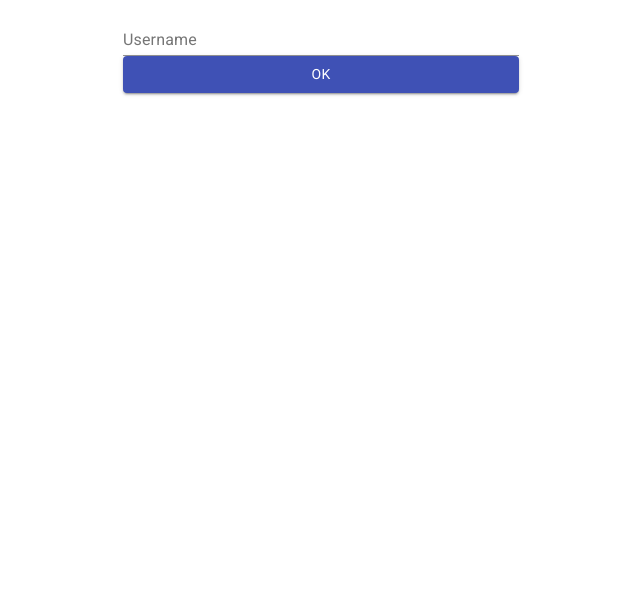
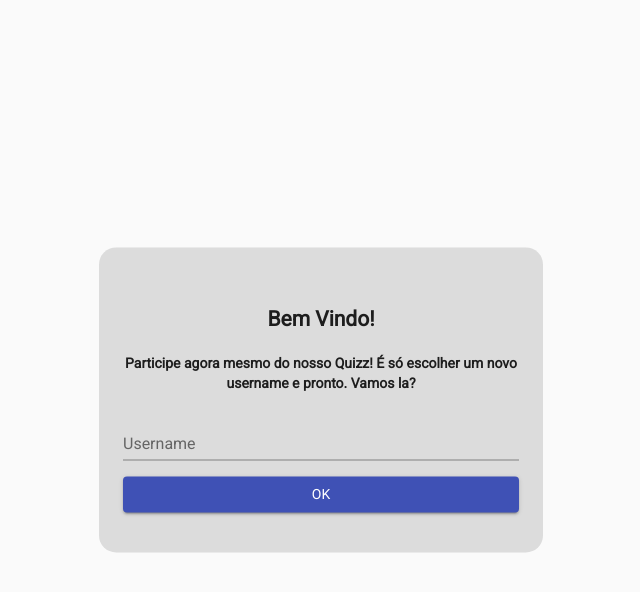
Before and after one commit to vinicius-issa/quizz-frontend, a React (Create React App) app: page /signin in a window 1280 px wide. Shown: the top 592 px of the page, without its empty margins (319-959 px from the left). Built offline with nearby package versions, Linux system fonts and the light colour scheme; no server answers.

Commit message:
[refact][login]Format screen
Refatored login with new formats using Material UI Theme

```diff
--- a/src/App.css
+++ b/src/App.css
@@ -28,6 +28,16 @@
   color: #61dafb;
 }
 
+.center{
+  position: absolute;
+  left: 50%;
+  top: 50%;
+  transform: translate(-50%, -50%);
+  background-color: gainsboro;
+  padding: 40px;
+  border-radius: 17px;
+}
+
 @keyframes App-logo-spin {
   from {
     transform: rotate(0deg);
--- a/src/App.js
+++ b/src/App.js
@@ -1,12 +1,34 @@
 import React from 'react';
 import './App.css';
+import { createMuiTheme, ThemeProvider } from '@material-ui/core/styles';
+import CssBaseline from '@material-ui/core/CssBaseline';
+import Routes from "./routes";
 
-import Routes from "./routes";
+const theme = createMuiTheme({
+  overrides: {
+    MuiButton: {
+      root: {
+        marginTop: "1rem",
+      }
+    },
+    MuiAlert:{
+      root:{
+        marginTop: '5px',
+      }
+    }
+  },
+  typography:{
+    fontFamily: 'Roboto',
+  }
+});
 
 function App() {
   return (
     <div className="App">
-      <Routes />
+      <ThemeProvider theme={theme}>
+        <CssBaseline />
+        <Routes />
+      </ThemeProvider>
     </div>
   );
 }
--- a/src/components/Login.js
+++ b/src/components/Login.js
@@ -20,13 +20,15 @@ export default props => {
             login(userId,username);
             props.history.push('/question/'+userId);
         }catch(error){
-            alert("Usuario já cadastrado. Favor entrar com outro username");
+            alert("Que pena, esse username já existe. Favor entrar com um novo");
             setUsername('');
         }
     }
 
     return (
-    <Container maxWidth="xs">
+    <Container maxWidth="xs" className="center">
+        <h2>Bem Vindo!</h2>
+        <h4>Participe agora mesmo do nosso Quizz! É só escolher um novo username e pronto. Vamos la?</h4>
         <form onSubmit={handleSubmit}>
             <FormControl fullWidth={true}>
                 <InputLabel htmlFor="email">Username</InputLabel>
```
